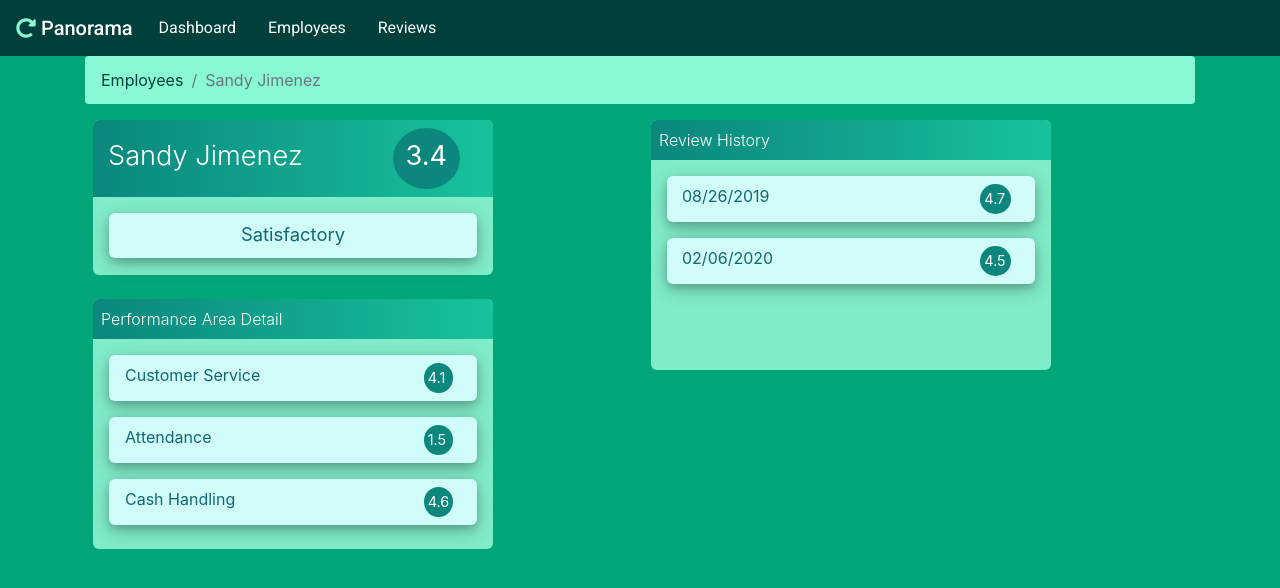
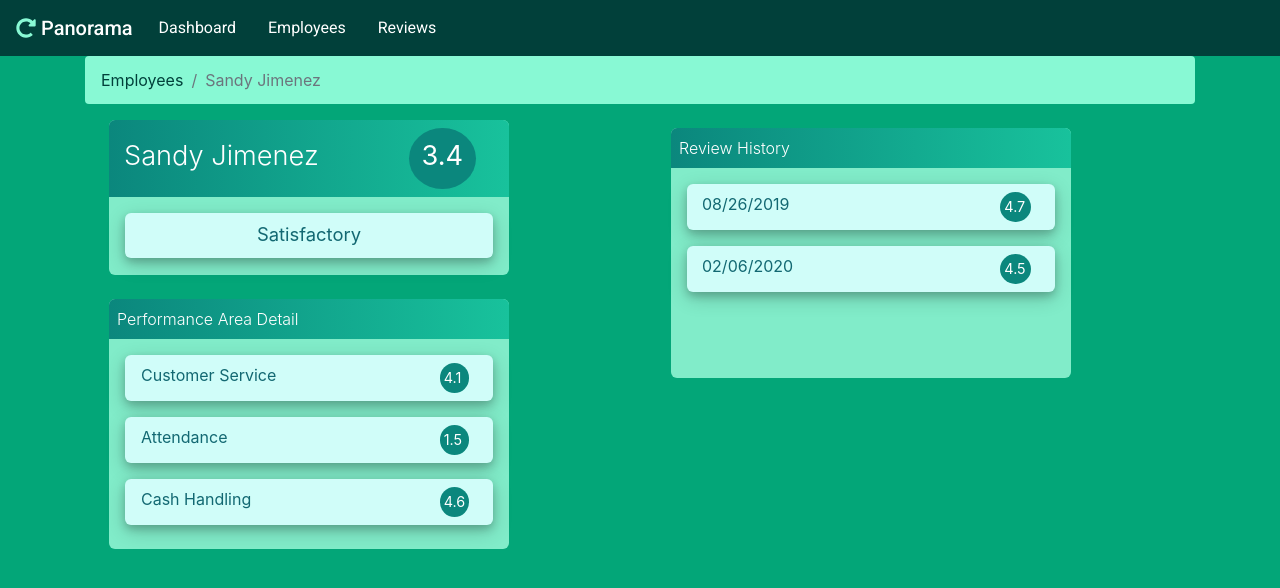
Before and after one commit to casey-cook/panorama-app, a React (Create React App) app: page /employees/0 in a window 1280 px wide. Shown: the top 588 px of the page. Built offline with nearby package versions, Linux system fonts and the light colour scheme.

Commit message:
debugging: EmployeeInfo window skew3

```diff
--- a/src/components/EmployeeInfoScreen/EmployeeAverage/index.js
+++ b/src/components/EmployeeInfoScreen/EmployeeAverage/index.js
@@ -50,7 +50,7 @@ function EmployeeAverage({ employee }) {
 
 
 	return (
-      <div style={windowStyle} className=''>
+      <div style={windowStyle} className='ml-4'>
         <div className='container'>
           <div className='row' style={headingStyle1}>
             <div className='col-9'>
--- a/src/components/EmployeeInfoScreen/EmployeeInfo/index.js
+++ b/src/components/EmployeeInfoScreen/EmployeeInfo/index.js
@@ -20,19 +20,19 @@ function EmployeeInfo(props) {
       </div>
       <div className="container">
         <div className="row">
-          <div className="col">
+          <div className="col-12 col-lg-6 mb-4">
             <div className="row">
-              <div className="col ml-2">
+              <div className="col-12">
                 <EmployeeeAverage employee={props.employee} />
               </div>
             </div>
             <div className="row">
-              <div className="col ml-2">
+              <div className="col-12">
                 <EmployeePerformance employee={props.employee} />
               </div>
             </div>
           </div>
-          <div className="col mt-4 mt-md-0 ml-2 ml-md-0 mr-md-2">
+          <div className="col mt-md-2 ml-2 ml-md-0 mr-md-2 mb-4">
             <EmployeeInfoReviews employee={props.employee}/>
           </div>
         </div>
--- a/src/components/EmployeeInfoScreen/EmployeeInfoReviews/index.js
+++ b/src/components/EmployeeInfoScreen/EmployeeInfoReviews/index.js
@@ -69,7 +69,7 @@ function ReviewList(employee) {
 function EmployeeInfoReviews({employee}, props) {
 
 	return (
-		<div style={windowStyleRevHistory} className=''>
+		<div style={windowStyleRevHistory} className='ml-3'>
 			<div style={headingStyle}>
 				<p className='wHeading p-2 mb-0'>Review History</p>
 			</div>
--- a/src/components/EmployeeInfoScreen/EmployeePerformance/index.js
+++ b/src/components/EmployeeInfoScreen/EmployeePerformance/index.js
@@ -19,7 +19,7 @@ function EmployeePerformance(employee) {
 
   return (
 
-      <div style={windowStyle3} className='mt-4'>
+      <div style={windowStyle3} className='ml-4 mt-4'>
         <div style={headingStyle}>
           <p className='wHeading p-2 mb-0'>Performance Area Detail</p>
         </div>
```
